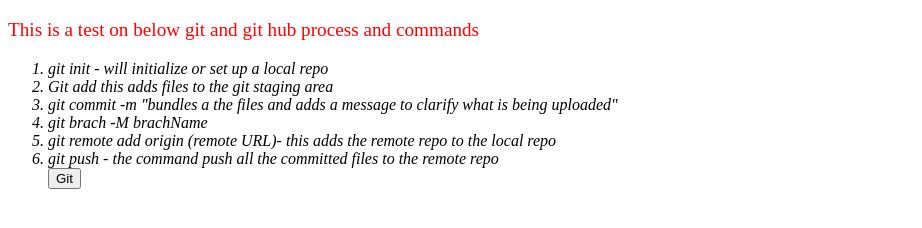
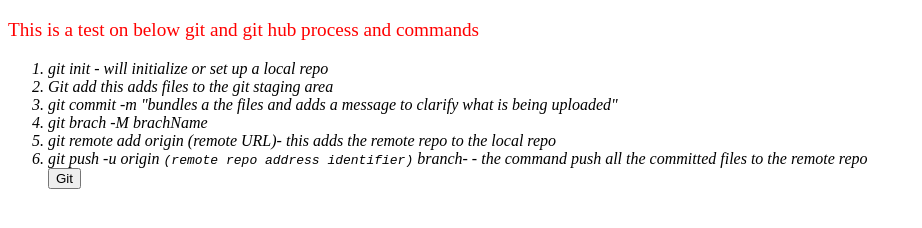
Before and after one commit to Jkamau11/gitBasics, a plain HTML site: page index.html in a window 1280 px wide. Shown: the whole page, without its empty margins (0-922 px from the left). Drawn offline with Linux system fonts and the light colour scheme.

Commit message:
edited html

```diff
--- a/index.html
+++ b/index.html
@@ -14,9 +14,9 @@
             <li>git commit -m "bundles a the files and adds a message to clarify what is being uploaded"</li>
             <li>git brach -M brachName</li>
             <li>git remote add origin (remote URL)- this adds the remote repo to the local repo</li>
-            <li>git push - the command push all the committed files to the remote repo</li>
+            <li>git push -u origin <code>(remote repo address identifier)</code>  branch- - the command push all the committed files to the remote repo</li>
             <button id="gt" onclick="gitBaics()">Git</button>
-    </ul>
+        </ol>
     <br>
     <script src="./index.js"></script>
 </body>
```
